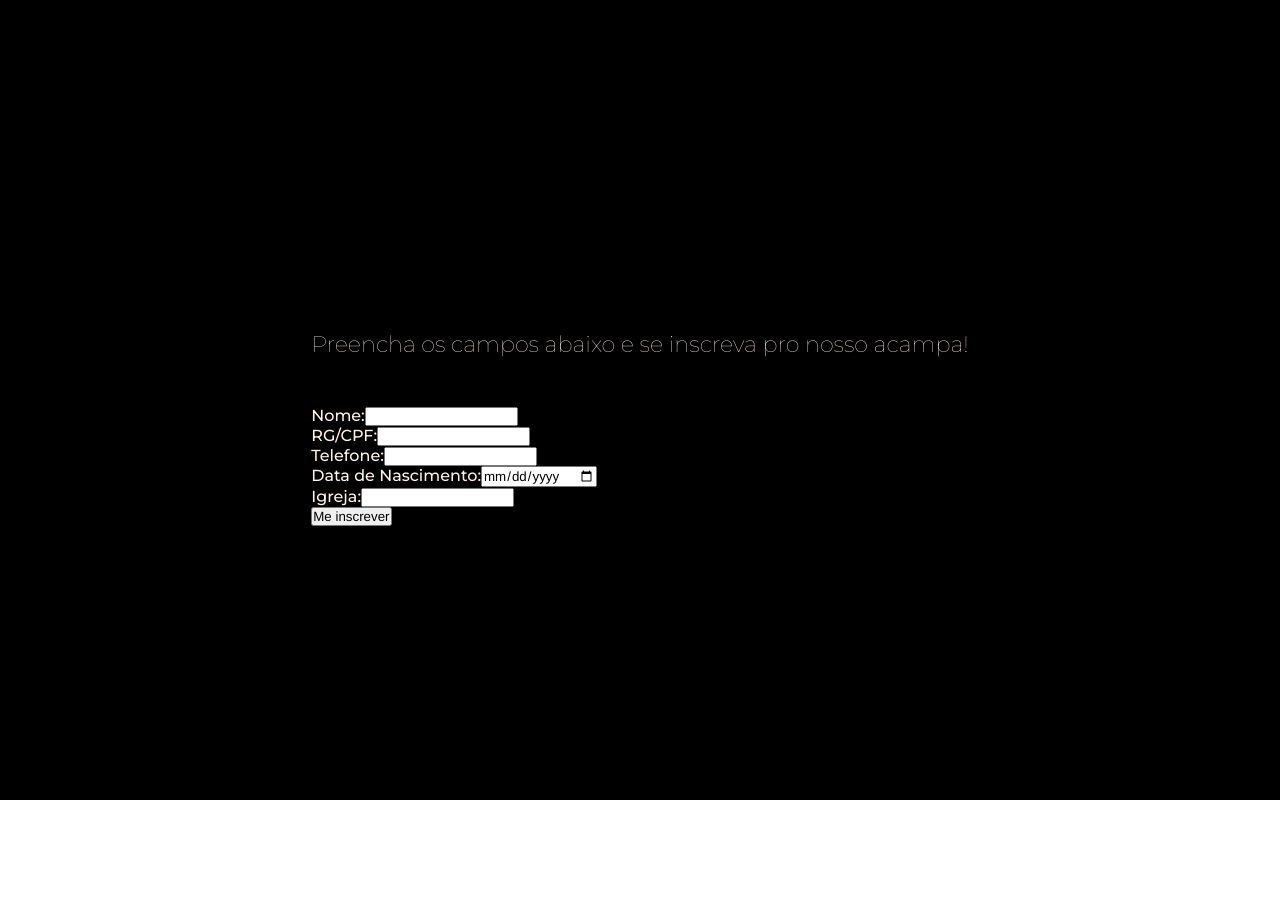
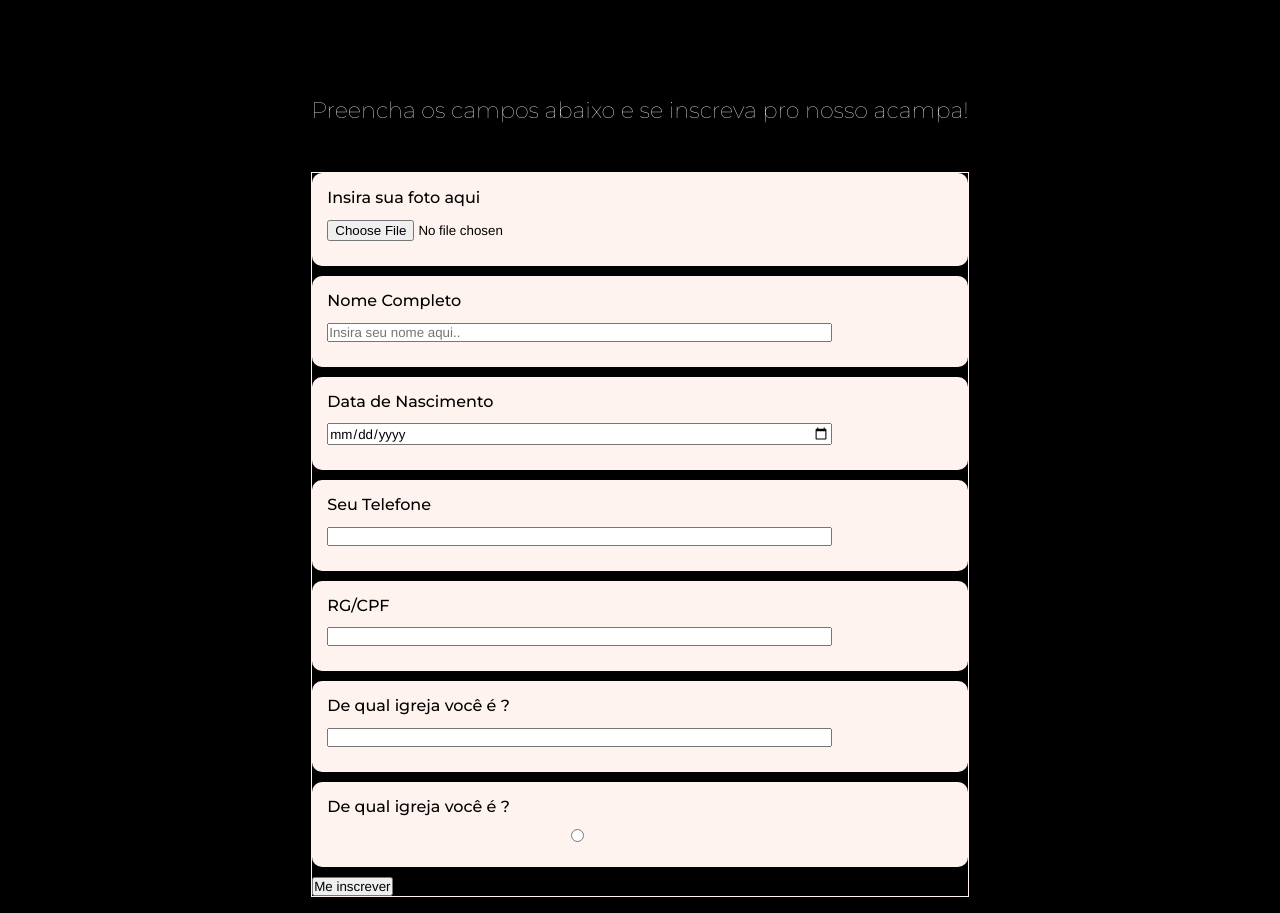
Before and after one commit to will10iam/site-acampa, a React (Create React App) app: page /register in a window 1280 px wide. Before the commit the page ends 800 px from the top, so only its background shows below. Built offline with nearby package versions, Linux system fonts and the light colour scheme.

Commit message:
envio de imagem para o bs + rend img na tela + trabalhando nos inputs

```diff
--- a/src/index.css
+++ b/src/index.css
@@ -89,6 +89,34 @@ body {
     margin-top: 210px;
 }
 
+.form {
+    display: flex;
+    flex-direction: column;
+    justify-content: center;
+    padding: 15px;
+    background-color: #FFF3ef;
+    border-radius: 10px;
+    margin-bottom: 10px;
+}
+
+.form label {
+    color: black;
+    margin-bottom: 0.8rem;
+}
+
+.form input {
+    width: 80%;
+    margin-bottom: 10px;
+}
+
+
+.form-container {
+    border: 1px solid #FFF3ef;
+}
+
+.form img {
+    width: 80px;
+}
 
 
 
--- a/src/pages/Registration/index.js
+++ b/src/pages/Registration/index.js
@@ -1,11 +1,17 @@
+/* global firebase */
+
 import React, { useState } from 'react';
 import '../../index.css'
 
 import firebase from 'firebase/compat/app'; // Importa o módulo 'app' compatível
-import 'firebase/compat/database'; // Importa o módulo 'database' compatível
+/* import 'firebase/compat/database'; // Importa o módulo 'database' compatível*/
 import Title from '../../components/title';
 
-// For Firebase JS SDK v7.20.0 and later, measurementId is optional
+/* import { initializeApp } from 'firebase/app' */
+import { getDatabase, ref, push } from 'firebase/database'
+import { getStorage, ref as storageRef, uploadBytes } from 'firebase/storage'
+
+
 const firebaseConfig = {
     apiKey: "AIzaSyCKBe_ihYqUodo0nKTobRAjAYB8tTc1AzE",
     authDomain: "site-acampa.firebaseapp.com",
@@ -22,22 +28,70 @@ if (!firebase.apps.length) {
 
 function RegistrationForm() {
     const [formData, setFormData] = useState({
+        profileImage: null,
         name: '',
         doc: '',
         phone: '',
         birthday: '',
         church: '',
+        imageUrl: '',
+        firstTime: '',
+        transport: '',
+        pranks: '',
+        remedy: '',
+        allergic: '',
+        payment: '',
     });
 
     const handleChange = (e) => {
+
+        if (e.target.name === 'profileImage') {
+            const file = e.target.files[0];
+            setFormData({ ...formData, profileImage: file, imageUrl: URL.createObjectURL(file) });
+        } else {
             const { name, value } = e.target;
             setFormData({ ...formData, [name]: value });
+        }
+
     };
 
     const handleSubmit = (e) => {
         e.preventDefault();
 
-        firebase.database().ref('inscricoes').push(formData)
+        const storage = getStorage();
+        const storageRefe = storageRef(storage, formData.profileImage.name);
+
+        uploadBytes(storageRefe, formData.profileImage)
+            .then((snapshot) => {
+                console.log('Imagem de perfil enviada com sucesso:', snapshot.ref.fullPath);
+
+                return push(ref(getDatabase(), 'inscricoes'), {
+                    ...formData,
+                    profileImageUrl: snapshot.ref.fullPath
+                });
+            })
+            .then(() => {
+                console.log('Dados Salvos no Firebase');
+                setFormData({
+                    profileImage: null,
+                    name: '',
+                    doc: '',
+                    phone: '',
+                    birthday: '',
+                    church: '',
+                    imageUrl: '',
+                    firstTime: '',
+                    transport: '',
+                    pranks: '',
+                    remedy: '',
+                    allergic: '',
+                    payment: '',
+                })
+            }).catch(error => {
+                console.error('Erro ao enviar imagem de perfil ou salvar dados no Firebase:', error)
+            });
+
+        /* firebase.database().ref('inscricoes').push(formData)
             .then(() => {
                 console.log('Dados salvos no Firebase!');
                 setFormData({
@@ -49,7 +103,7 @@ function RegistrationForm() {
                 });
             }).catch(error => {
                 console.error('Erro ao salvar dados no Firebase', error);
-            });
+            }); */
     };
 
     return (
@@ -59,61 +113,93 @@ function RegistrationForm() {
                     <Title title="Preencha os campos abaixo e se inscreva pro nosso acampa!" />
                 </div>
 
-                <form onSubmit={handleSubmit}>
+                <form onSubmit={handleSubmit} className='form-container'>
+                    <div className='form'>
+                        {formData.imageUrl && (
                             <div>
+                                <img src={formData.imageUrl} alt="Imagem Perfil" className='imageUrl' />
+                            </div>
+                        )}
                         <label>
-                            Nome:
+                            Insira sua foto aqui
+                        </label>
+                        <input
+                            type="file"
+                            name="profileImage"
+                            onChange={handleChange}
+                        />
+                    </div>
+
+                    <div className='form'>
+                        <label>
+                            Nome Completo
+                        </label>
                         <input
                             type="text"
                             name="name"
                             value={formData.name}
                             onChange={handleChange}
+                            placeholder='Insira seu nome aqui..'
                         />
+                    </div>
+                    <div className='form'>
+                        <label>
+                            Data de Nascimento
                         </label>
+                        <input
+                            type="date"
+                            name="birthday"
+                            value={formData.birthday}
+                            onChange={handleChange}
+                        />
                     </div>
-                    <div>
+
+                    <div className='form'>
                         <label>
-                            RG/CPF:
+                            Seu Telefone
+                        </label>
+                        <input
+                            type="tel"
+                            name="phone"
+                            value={formData.phone}
+                            onChange={handleChange}
+                        />
+                    </div>
+
+                    <div className='form'>
+                        <label>
+                            RG/CPF
+                        </label>
                         <input
                             type="text"
                             name="doc"
                             value={formData.doc}
                             onChange={handleChange}
                         />
+                    </div>
+
+                    <div className='form'>
+                        <label>
+                            De qual igreja você é ?
                         </label>
-                    </div>
-                    <div>
-                        <label>
-                            Telefone:
-                            <input
-                                type="tel"
-                                name="phone"
-                                value={formData.phone}
-                                onChange={handleChange}
-                            />
-                        </label>
-                    </div>
-                    <div>
-                        <label>
-                            Data de Nascimento:
-                            <input
-                                type="date"
-                                name="birthday"
-                                value={formData.birthday}
-                                onChange={handleChange}
-                            />
-                        </label>
-                    </div>
-                    <div>
-                        <label>
-                            Igreja:
                         <input
                             type="text"
                             name="church"
                             value={formData.church}
                             onChange={handleChange}
                         />
+                    </div>
+
+                    <div className='form'>
+                        <label>
+                            De qual igreja você é ?
                         </label>
+                        <input
+                            type="radio"
+                            name="firstTime"
+                            value={formData.firstTime}
+                            onChange={handleChange}
+                        />
                     </div>
                     <button type="submit">Me inscrever</button>
                 </form>
```
Lines whose indentation alone changed are shown as unchanged.
